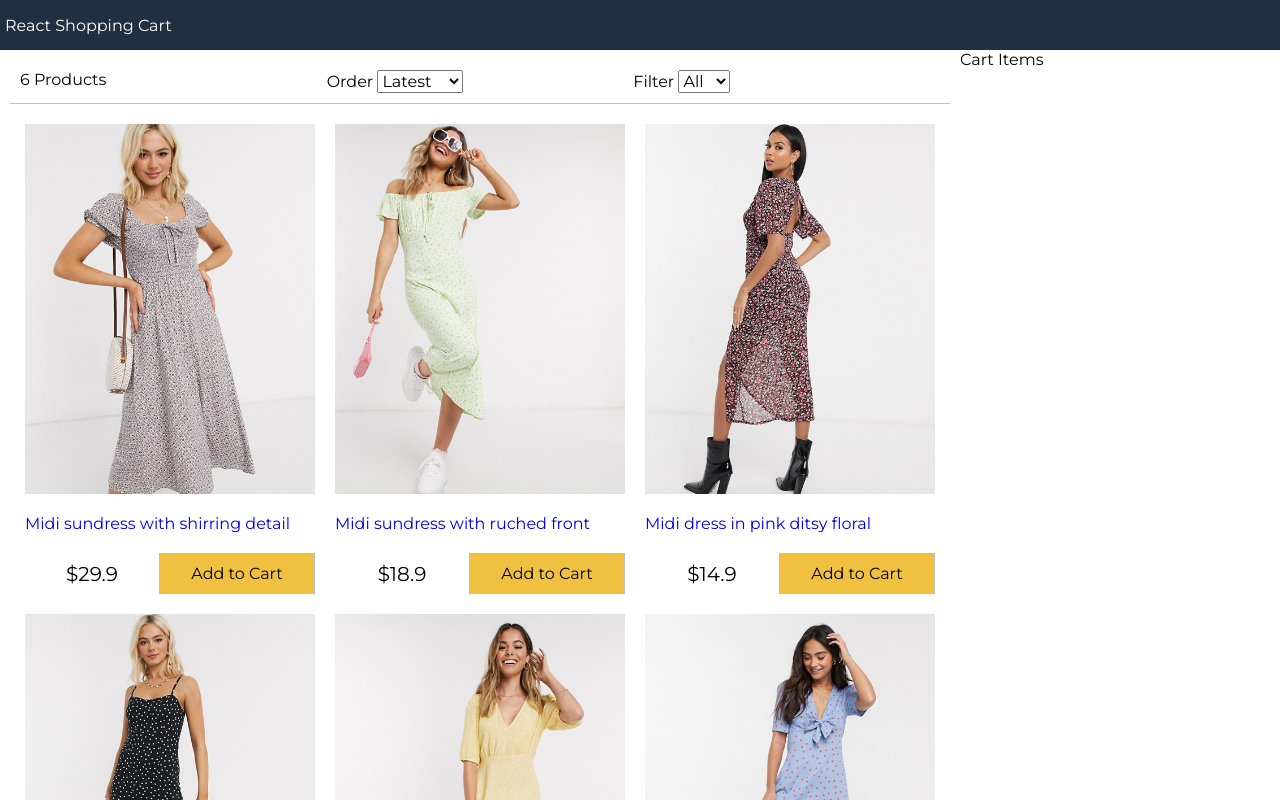
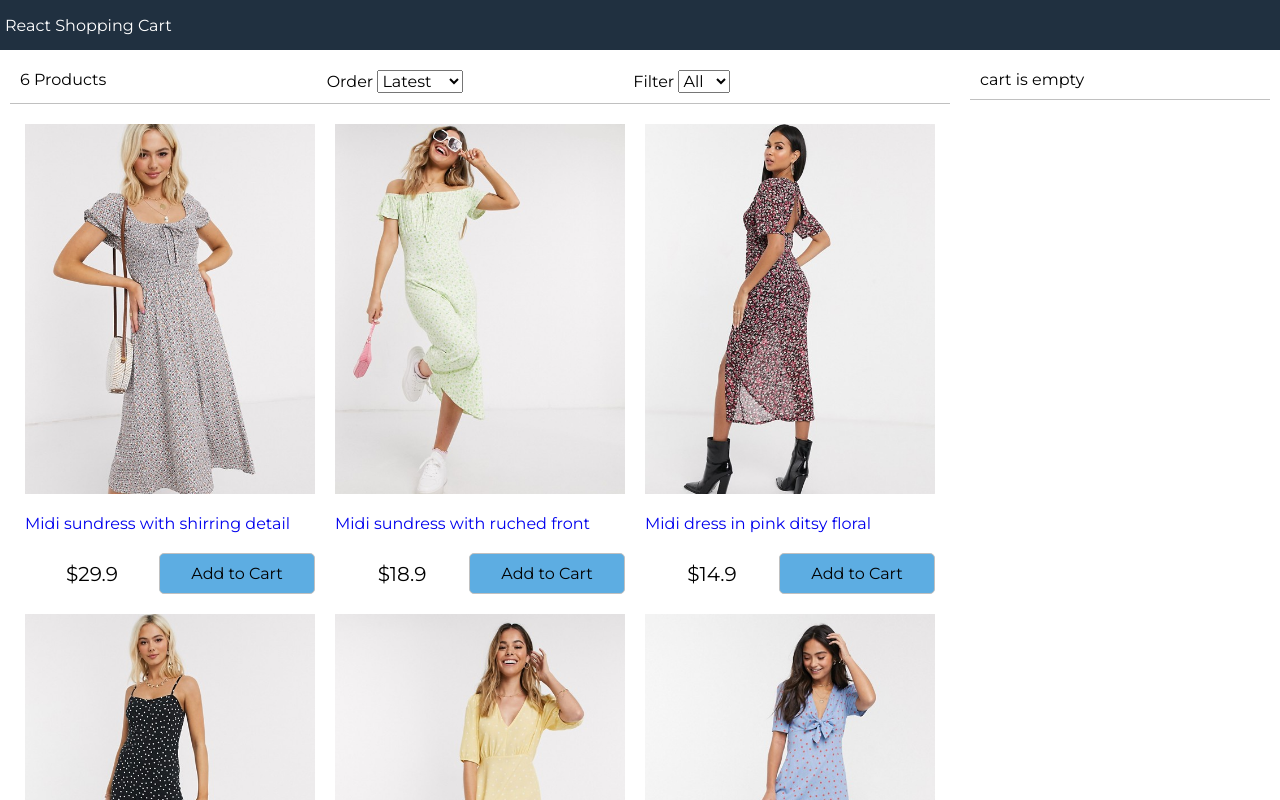
Before and after one commit to 1234amit/react-shopping-cart, a React (Create React App) app: page / in a window 1280 px wide. Shown: the top 800 px of the page. Built offline with nearby package versions, Linux system fonts and the light colour scheme.

Commit message:
cart-component

```diff
--- a/src/App.js
+++ b/src/App.js
@@ -1,5 +1,6 @@
 import React from 'react';
 import './App.css';
+import Cart from './components/Cart';
 import Filters from './components/Filters';
 import Product from './components/Product';
 import data from "./data.json";
@@ -8,11 +9,39 @@
   constructor(){
     super();
     this.state = {
+      //cart option in javascript
+      cartItems: [],
+      //end cart option
       products: data.products,
       size: "",
       sort: "",
     }
   }
+
+  removeFromCart = (product)=>{
+    const cartItems = this.state.cartItems.slice();
+    this.setState({
+      cartItems: cartItems.filter((x) => x._id !== product._id),
+    })
+  }
+
+  //cart option
+  addToCart = (product)=>{
+    const cartItems = this.state.cartItems.slice();
+    let alreadyInCart = false;
+    cartItems.forEach((item)=>{
+      if(item._id === product._id){
+        item.count++;
+        alreadyInCart = true;
+      }
+    });
+    if(!alreadyInCart){
+      cartItems.push({...product, count:1});
+    }
+    this.setState({cartItems})
+  }
+
+  //end cart option
   sortProducts = (event) =>{
     //imp
     const sort = event.target.value
@@ -54,9 +83,11 @@
             <div className="main">
               <Filters count={this.state.products.length} size={this.state.size} sort={this.state.sort}
               filterProducts={this.filterProducts} sortProducts={this.sortProducts} />
-              <Product products = {this.state.products} />
+              <Product products = {this.state.products} addToCart={this.addToCart} />
             </div>
-            <div className="sidebar">Cart Items</div>
+            <div className="sidebar">
+              <Cart cartItems={this.state.cartItems} removeFromCart={this.removeFromCart} />
+            </div>
           </div>
         </main>
         <footer>All right is reserved</footer>
--- /dev/null
+++ b/src/components/Cart.js
@@ -0,0 +1,55 @@
+import React, { Component } from 'react'
+import formatCurrency from '../util';
+
+export default class Cart extends Component {
+    render() {
+        const { cartItems } = this.props;
+        return (
+            <div>
+                {cartItems.length === 0? (
+                    <div className="cart cart-header">cart is empty</div>
+                ):(
+                    <div className="cart cart-header">
+                        You have {cartItems.length} in the cart {" "}
+                    </div>
+                )}
+
+                <div className="cart">
+                    <ul className="cart-item">
+                        {cartItems.map(item=>(
+                            <li key={item._id}>
+                                <div>
+                                    <img src={item.image} alt={item.title} />
+                                </div>
+                                <div>
+                                    <div>{item.title}</div>{" "}
+                                    <div className="right">
+                                        {formatCurrency(item.price)} x {item.count} {" "}
+                                        <button className="button danger" onClick={()=>this.props.removeFromCart(item)}>
+                                            Remove
+                                        </button>
+                                    </div>
+                                </div>
+                            </li>
+                        ))}
+                    </ul>
+                </div>
+                {cartItems.length!== 0 && (
+                    <div className="cart">
+                        <div className="total">
+                            <div>
+                                Total:
+                                {formatCurrency(
+                                    cartItems.reduce((a,c)=> a+ (c.price * c.count), 0)
+                                )}
+                            </div>
+                            <button className="button primary">Proceed</button>
+                        </div>
+                    </div>
+                )}
+
+            </div>
+
+        );
+    }
+}
--- a/src/components/Product.js
+++ b/src/components/Product.js
@@ -15,7 +15,7 @@
                                 </a>
                                 <div className="product-price">
                                     <div>{ formatCurrency (product.price)}</div>
-                                    <button className="button primary">Add to Cart</button>
+                                    <button onClick={() => this.props.addToCart(product)} className="button primary">Add to Cart</button>
                                 </div>
 
                             </div>
--- a/src/index.css
+++ b/src/index.css
@@ -129,7 +129,8 @@
 }
 
 .button.primary{
-  background-color: #f0c040;
+  background-color: #5DADE2;
+  border-radius: 5px;
 }
 
 /*fiter option*/
@@ -145,3 +146,58 @@
 .filter div {
   flex: 1;
 }
+/*cart item added*/
+
+.cart{
+  padding: 1rem;
+  margin: 1rem;
+  display: flex;
+}
+.cart-header{
+  border-bottom: 0.1rem #c0c0c0 solid;
+}
+
+.cart-item{
+  padding:0;
+  width:100%;
+  list-style-type:none;
+}
+.cart-item img{
+  width:5rem;
+}
+
+.cart-item li{
+  display:flex;
+}
+
+.cart-item div{
+  padding:0.5rem;
+}
+
+.cart-item li div:last-child{
+  flex: 1;
+}
+.right{
+  text-align: right;
+  margin-bottom:20px;
+}
+
+.total{
+  display:flex;
+  justify-content:space-between;
+  align-items: center;
+  width:100%;
+}
+.total>div{
+  font-size: 2rem;
+}
+
+.total>div,
+.total>button{
+  flex: 1;
+}
+
+.button.danger{
+  background-color:#E74C3C;
+  border-radius: 5px;
+}
```
Also changed, not shown: 1 other file (tests, documents, lock files or other folders).
